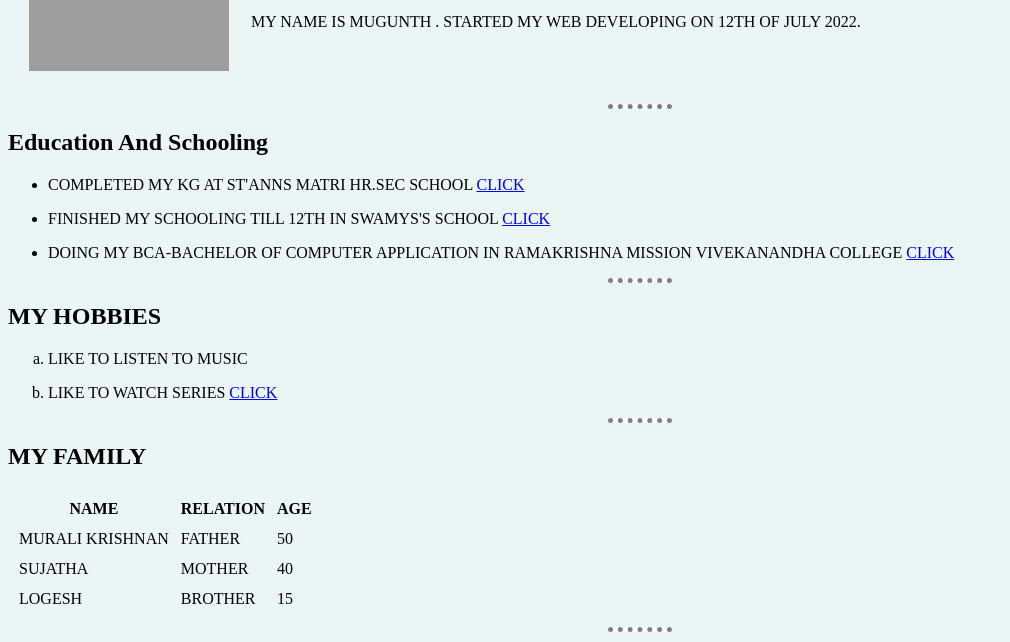
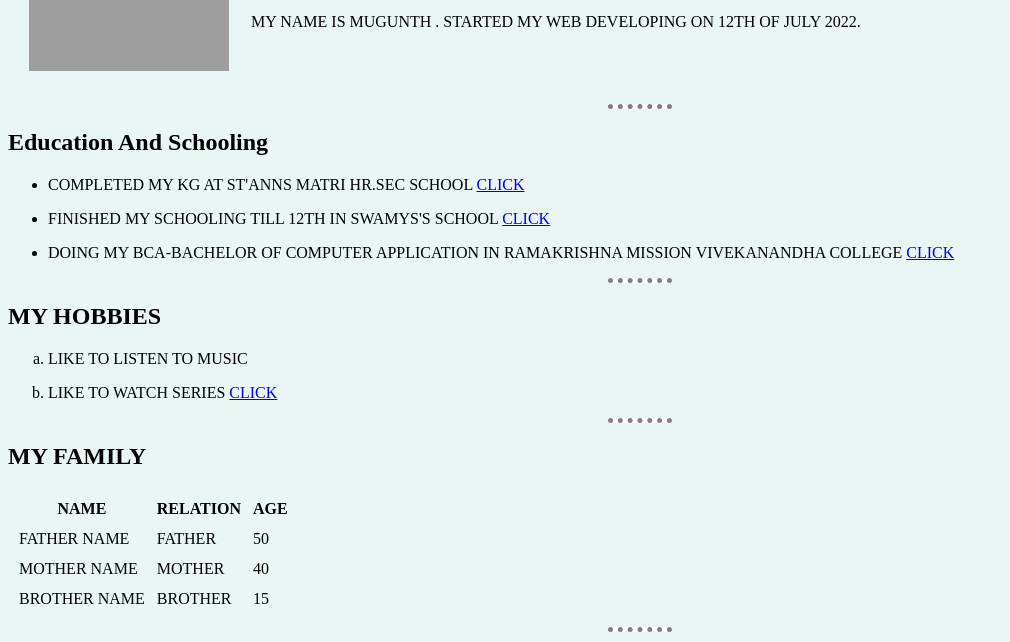
Before and after one commit to Mugunth2003/cv, a plain HTML site: page index.html in a window 1280 px wide. Shown: the part 158-800 px from the top of the page, without its empty margins (0-1010 px from the left). Drawn offline with Linux system fonts and the light colour scheme; grey boxes are pictures that could not be loaded.

Commit message:
Update index.html

```diff
--- a/index.html
+++ b/index.html
@@ -51,17 +51,17 @@
         </tr>
       </thead>
       <tr>
-        <td>MURALI KRISHNAN</td>
+        <td>FATHER NAME</td>
         <td>FATHER</td>
         <td>50</td>
       </tr>
       <tr>
-        <td>SUJATHA</td>
+        <td>MOTHER NAME</td>
         <td>MOTHER</td>
         <td>40</td>
       </tr>
       <tr>
-        <td>LOGESH</td>
+        <td>BROTHER NAME</td>
         <td>BROTHER</td>
         <td>15</td>
       </tr>
```
